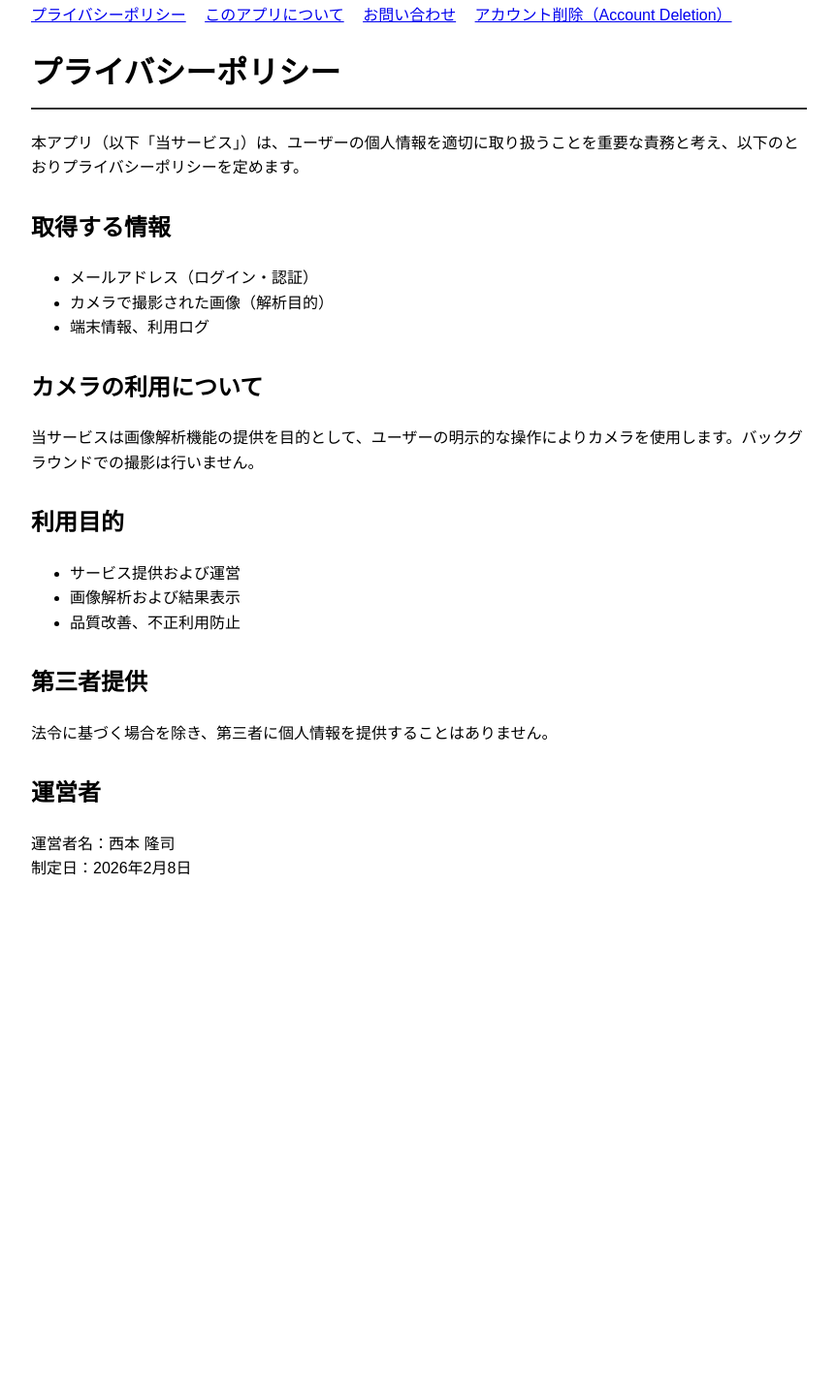
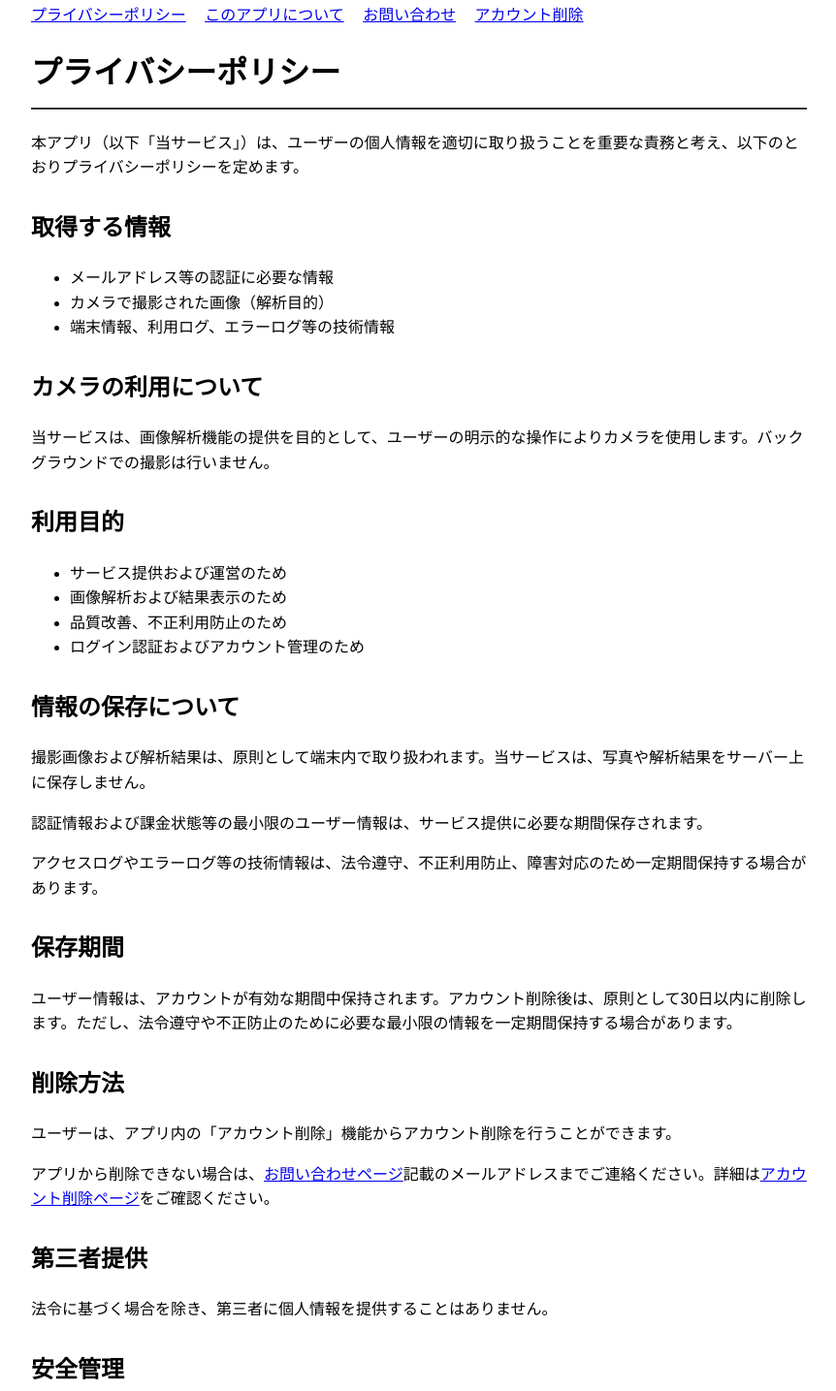
Before and after one commit to nishimotoworks2025/privacy-policy-musclemirror, a plain HTML site: page index.html in a window 1280 px wide. Shown: the part 17-1452 px from the top of the page at 97% size, without its empty margins (208-1070 px from the left). Before the commit the page ends 962 px from the top, so only its background shows below. Drawn offline with Linux system fonts and the light colour scheme.

Commit message:
Update index.html
edit1

```diff
--- a/index.html
+++ b/index.html
@@ -38,7 +38,7 @@
         <a href="index.html">プライバシーポリシー</a>
         <a href="about.html">このアプリについて</a>
         <a href="contact.html">お問い合わせ</a>
-        <a href="deletion.html">アカウント削除（Account Deletion）</a>
+        <a href="deletion.html">アカウント削除</a>
     </nav>
 
     <h1>プライバシーポリシー</h1>
@@ -46,27 +46,50 @@
 
     <h2>取得する情報</h2>
     <ul>
-        <li>メールアドレス（ログイン・認証）</li>
+        <li>メールアドレス等の認証に必要な情報</li>
         <li>カメラで撮影された画像（解析目的）</li>
-        <li>端末情報、利用ログ</li>
+        <li>端末情報、利用ログ、エラーログ等の技術情報</li>
     </ul>
 
     <h2>カメラの利用について</h2>
-    <p>当サービスは画像解析機能の提供を目的として、ユーザーの明示的な操作によりカメラを使用します。バックグラウンドでの撮影は行いません。</p>
+    <p>当サービスは、画像解析機能の提供を目的として、ユーザーの明示的な操作によりカメラを使用します。バックグラウンドでの撮影は行いません。</p>
 
     <h2>利用目的</h2>
     <ul>
-        <li>サービス提供および運営</li>
-        <li>画像解析および結果表示</li>
-        <li>品質改善、不正利用防止</li>
+        <li>サービス提供および運営のため</li>
+        <li>画像解析および結果表示のため</li>
+        <li>品質改善、不正利用防止のため</li>
+        <li>ログイン認証およびアカウント管理のため</li>
     </ul>
+
+    <h2>情報の保存について</h2>
+    <p>撮影画像および解析結果は、原則として端末内で取り扱われます。当サービスは、写真や解析結果をサーバー上に保存しません。</p>
+    <p>認証情報および課金状態等の最小限のユーザー情報は、サービス提供に必要な期間保存されます。</p>
+    <p>アクセスログやエラーログ等の技術情報は、法令遵守、不正利用防止、障害対応のため一定期間保持する場合があります。</p>
+
+    <h2>保存期間</h2>
+    <p>ユーザー情報は、アカウントが有効な期間中保持されます。アカウント削除後は、原則として30日以内に削除します。ただし、法令遵守や不正防止のために必要な最小限の情報を一定期間保持する場合があります。</p>
+
+    <h2>削除方法</h2>
+    <p>ユーザーは、アプリ内の「アカウント削除」機能からアカウント削除を行うことができます。</p>
+    <p>アプリから削除できない場合は、<a href="contact.html">お問い合わせページ</a>記載のメールアドレスまでご連絡ください。詳細は<a href="deletion.html">アカウント削除ページ</a>をご確認ください。</p>
 
     <h2>第三者提供</h2>
     <p>法令に基づく場合を除き、第三者に個人情報を提供することはありません。</p>
 
+    <h2>安全管理</h2>
+    <p>当サービスは、取得した情報の漏えい、滅失、毀損等を防止するため、合理的な範囲で安全管理措置を講じます。</p>
+
+    <h2>プライバシーポリシーの変更</h2>
+    <p>本ポリシーの内容は、必要に応じて変更することがあります。重要な変更がある場合は、本ページ上で公表します。</p>
+
+    <h2>お問い合わせ</h2>
+    <p>本ポリシーに関するお問い合わせは、<a href="contact.html">お問い合わせページ</a>よりご連絡ください。</p>
+
     <h2>運営者</h2>
-    <p>運営者名：西本 隆司<br>
-        制定日：2026年2月8日</p>
+    <p>運営者名：西本 隆司</p>
+    <p>制定日：2026年4月14日</p>
+
 </body>
 
 </html>
```
